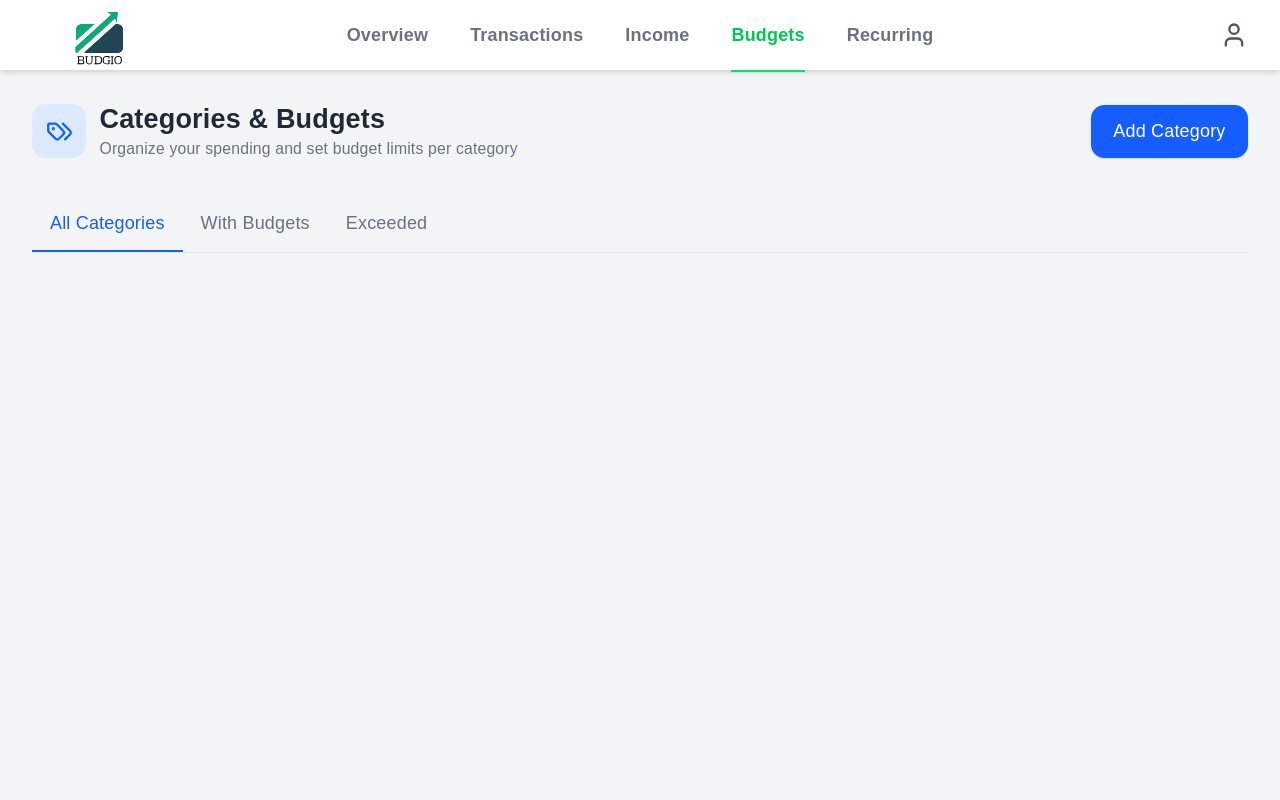
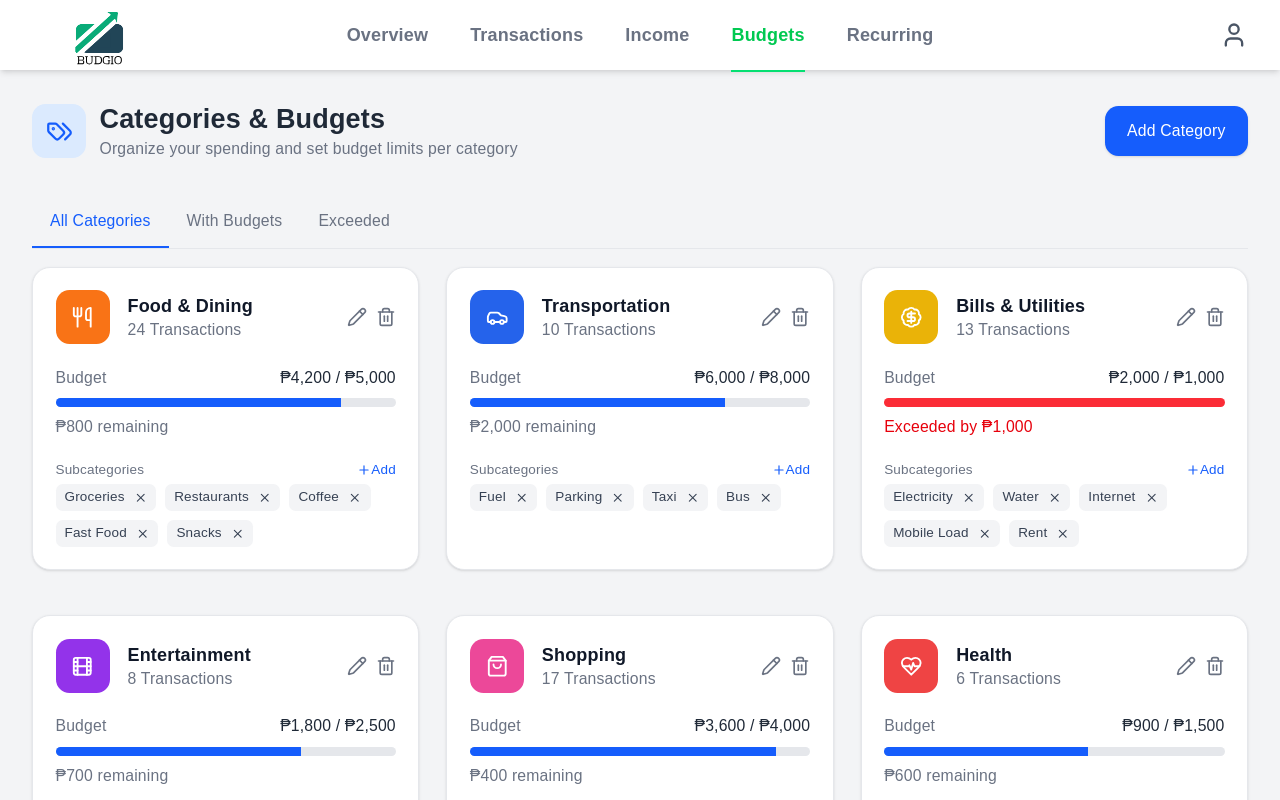
Before and after one commit to pogadoronald-ctrl/Budget-Tracker, a React (Vite) app: page /budgets in a window 1280 px wide. Shown: the top 800 px of the page. Built offline with nearby package versions, Linux system fonts and the light colour scheme.

Commit message:
Added budget limit cards

```diff
--- /dev/null
+++ b/src/app/components/CategoryCard.jsx
@@ -0,0 +1,101 @@
+import { LuPencil, LuTrash2, LuPlus, LuX } from "react-icons/lu";
+
+export default function CategoryCard({ title, icon, color, transactions, spent, limit, subcategories= [] }){
+     const percentage = limit > 0 ? Math.min((spent / limit) * 100, 100) : 0;
+    const exceeded = spent > limit;
+
+    return (
+        <div className={`bg-white rounded-2xl p-5 border border-gray-200 shadow-sm mt-4`}>
+            <div className="flex items-center justify-between">
+                <div className="flex items-center gap-4">
+                    <div
+                        className="w-12 h-12 rounded-xl flex items-center justify-center"
+                        style={{ backgroundColor: color }}
+                    >
+                        <span className="text-xl text-white">
+                            {icon}
+                        </span>
+                    </div>
+
+                    <div>
+                        <h3 className="font-semibold text-gray-900">
+                            {title}
+                        </h3>
+                        <p className="text-sm text-gray-500">
+                            {transactions} Transactions
+                        </p>
+                    </div>
+                </div>
+
+                <div className="flex gap-2">
+                <button className="text-gray-500 transition hover:text-green-600">
+                    <LuPencil size={20} />
+                </button>
+
+                <button className="text-gray-500 transition hover:text-red-600">
+                    <LuTrash2 size={20} />
+                </button>
+                </div>
+
+            </div>
+
+            <div className="mt-5">
+                <div className="flex justify-between text-sm">
+                    <span className="text-gray-500">
+                        Budget
+                    </span>
+
+                    <span className="font-medium">
+                        ₱{spent.toLocaleString()} / ₱{limit.toLocaleString()}
+                    </span>
+                </div>
+
+                <div className="mt-2 h-2 rounded-full bg-gray-200 overflow-hidden">
+                    <div
+                        className={`h-full ${
+                            exceeded ? "bg-red-500" : "bg-blue-600"
+                        }`}
+                        style={{ width: `${percentage}%` }}
+                    />
+                </div>
+
+                <p
+                    className={`mt-2 text-sm ${
+                        exceeded
+                            ? "text-red-600"
+                            : "text-gray-500"
+                    }`}
+                >
+                    {exceeded
+                        ? `Exceeded by ₱${(spent - limit).toLocaleString()}`
+                        : `₱${(limit - spent).toLocaleString()} remaining`}
+                </p>
+            </div>
+
+            <div className="mt-5">
+                <div className="flex justify-between">
+                    <h4 className="text-xs text-gray-500 ">Subcategories</h4>
+                    <button>
+                        <div className="flex items-center text-xs gap-.5 text-blue-600 hover:text-blue-700">
+                            <LuPlus size={14}/>
+                            <span> Add</span>
+                        </div>
+                    </button>
+                </div>
+
+                <div className="flex flex-wrap gap-2 w-full mt-1">
+                    {subcategories.map((subcategory) => (
+                        <div
+                            key={subcategory}
+                            className="flex items-center gap-2 px-2 py-1 text-xs rounded-md bg-gray-100 text-gray-700 hover:bg-gray-200 transition-colors">
+                            <span>{subcategory}</span>
+                                <button>
+                                    <LuX font={14} />
+                                </button>
+                        </div>
+                    ))}
+                </div>
+            </div>
+        </div>
+    );
+}
--- /dev/null
+++ b/src/app/components/mockData/BudgetData.jsx
@@ -0,0 +1,106 @@
+import {
+    LuUtensils,
+    LuCar,
+    LuBadgeDollarSign,
+    LuFilm,
+    LuShoppingBag,
+    LuHeartPulse,
+} from "react-icons/lu";
+
+export const categories = [
+    {
+        id: 1,
+        title: "Food & Dining",
+        icon: LuUtensils,
+        color: "#F97316",
+        transactions: 24,
+        spent: 4200,
+        limit: 5000,
+        subcategories: [
+            "Groceries",
+            "Restaurants",
+            "Coffee",
+            "Fast Food",
+            "Snacks",
+        ],
+    },
+    {
+        id: 2,
+        title: "Transportation",
+        icon: LuCar,
+        color: "#2563EB",
+        transactions: 10,
+        spent: 6000,
+        limit: 8000,
+        subcategories: [
+            "Fuel",
+            "Parking",
+            "Taxi",
+            "Bus",
+        ],
+    },
+    {
+        id: 3,
+        title: "Bills & Utilities",
+        icon: LuBadgeDollarSign,
+        color: "#EAB308",
+        transactions: 13,
+        spent: 2000,
+        limit: 1000,
+        subcategories: [
+            "Electricity",
+            "Water",
+            "Internet",
+            "Mobile Load",
+            "Rent",
+        ],
+    },
+    {
+        id: 4,
+        title: "Entertainment",
+        icon: LuFilm,
+        color: "#9333EA",
+        transactions: 8,
+        spent: 1800,
+        limit: 2500,
+        subcategories: [
+            "Movies",
+            "Games",
+            "Streaming",
+            "Concerts",
+            "Books",
+        ],
+    },
+    {
+        id: 5,
+        title: "Shopping",
+        icon: LuShoppingBag,
+        color: "#EC4899",
+        transactions: 17,
+        spent: 3600,
+        limit: 4000,
+        subcategories: [
+            "Clothing",
+            "Shoes",
+            "Accessories",
+            "Electronics",
+            "Home",
+        ],
+    },
+    {
+        id: 6,
+        title: "Health",
+        icon: LuHeartPulse,
+        color: "#EF4444",
+        transactions: 6,
+        spent: 900,
+        limit: 1500,
+        subcategories: [
+            "Medicine",
+            "Doctor",
+            "Dental",
+            "Gym",
+            "Vitamins",
+        ],
+    },
+];
--- a/src/app/features/budgets/Budgets.jsx
+++ b/src/app/features/budgets/Budgets.jsx
@@ -1,5 +1,8 @@
 import { useState } from "react";
 import { LuTags } from "react-icons/lu"
+
+import CategoryCard from "../../components/CategoryCard";
+import { categories } from "../../components/mockData/BudgetData";
 
 export default function Budgets(){
     const [activeTab, setActiveTab] = useState("all");
@@ -48,6 +51,25 @@ export default function Budgets(){
                     </button>
                 ))}
             </div>
+
+            <div className="grid grid-cols-3 gap-6">
+                {categories.map((category) => {
+                    const Icon = category.icon;
+
+                    return (
+                        <CategoryCard
+                            key={category.id}
+                            title={category.title}
+                            icon={<Icon className="text-xl text-white" />}
+                            color={category.color}
+                            transactions={category.transactions}
+                            spent={category.spent}
+                            limit={category.limit}
+                            subcategories={category.subcategories}
+                        />
+                    );
+                })}
+            </div>
         </>
     )
 }
--- a/src/index.css
+++ b/src/index.css
@@ -73,9 +73,3 @@ body {
   font-family: Arial, Helvetica, sans-serif;
   color: #1f2937;
 }
-
-
-button,
-input {
-  font: inherit;
-}
```
